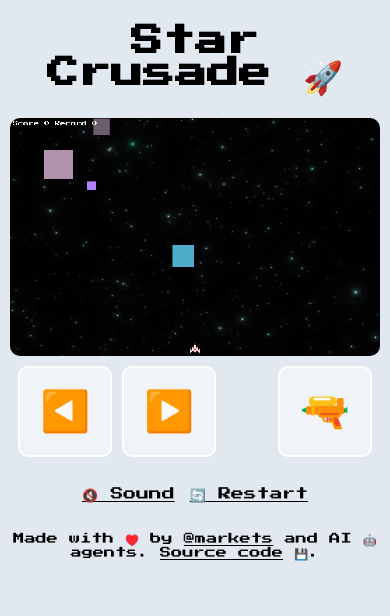
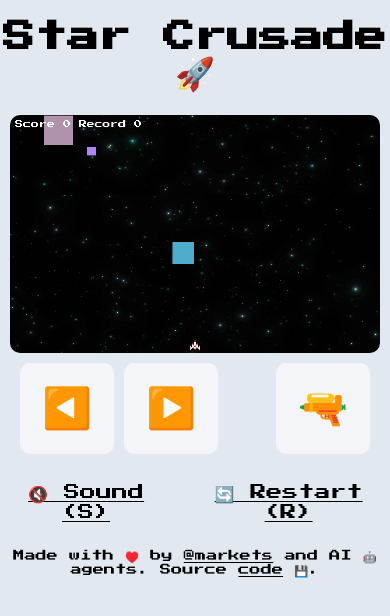
Before and after one commit to markets/star-crusade, a plain HTML site: page src/index.html in a window 390 px wide. Drawn offline with Linux system fonts and the light colour scheme.

Commit message:
more refactor

```diff
--- a/src/game.js
+++ b/src/game.js
@@ -146,6 +146,7 @@ function start() {
     if (event.key === "ArrowRight") Game.player.isMovingRight = true
     if (event.key === " ") Game.player.isShooting = true
     if (event.key === "s") updateSoundButton()
+    if (event.key === "r") restart()
 
     // Prevent scroll when pressing the spacebar
     if (event.key === " " && event.target == document.body) event.preventDefault()
@@ -215,11 +216,11 @@ function setupSecondaryControls() {
   // Restart button
   restartBtn.addEventListener('touchstart', (e) => {
     preventDefaults(e)
-    location.reload()
+    restart()
   })
   restartBtn.addEventListener('click', (e) => {
     preventDefaults(e)
-    location.reload()
+    restart()
   })
 }
 
@@ -279,19 +280,22 @@ function setupMobileControls() {
     preventDefaults(e)
     Game.player.isShooting = true
   })
+}
 
+function restart() {
+  location.reload()
 }
 
 function spawnEnemies() {
   Game.interval++
 
-  let maxEnemies = randomInt(2, Math.round(Game.interval / 5))
+  let maxEnemies = randomInt(2, Math.round(Game.interval / 10))
   let maxSpeed = maxEnemies + 1
   let maxSize = (maxSpeed + 10) * 10
 
   if (maxEnemies > 15) maxEnemies = 15
-  if (maxSpeed > 25) maxSpeed = 25
-  if (maxSize > 150) maxSize = 150
+  if (maxSpeed > 30) maxSpeed = 30
+  if (maxSize > 200) maxSize = 200
 
   generateEnemies(maxEnemies, { maxSpeed: maxSpeed, maxSize: maxSize })
 }
@@ -364,8 +368,8 @@ function render() {
   // Render score
   const maxScore = localStorage.getItem("gameScore") || 0
   Game.ctx.fillStyle = "white"
-  Game.ctx.font = `20px '${Game.font}'`
-  Game.ctx.fillText(`Score ${Game.score} Record ${maxScore}`, 10, 30)
+  Game.ctx.font = `30px '${Game.font}'`
+  Game.ctx.fillText(`Score ${Game.score} Record ${maxScore}`, 20, 50)
 
   // Notify new record achieved
   if (Game.score > maxScore && !Game.newMaxScore) {
@@ -379,25 +383,21 @@ function render() {
 
     Game.ctx.fillStyle = "white"
 
-    Game.ctx.font = `60px '${Game.font}'`
+    Game.ctx.font = `90px '${Game.font}'`
     const gameOverText = "GAME OVER"
     const gameOverMetrics = Game.ctx.measureText(gameOverText)
     const gameOverX = (Game.canvas.width - gameOverMetrics.width) / 2
     const gameOverY = Game.canvas.height / 2 - 20
     Game.ctx.fillText(gameOverText, gameOverX, gameOverY)
 
-    Game.ctx.font = `20px '${Game.font}'`
+    Game.ctx.font = `30px '${Game.font}'`
     const restartText = "Press R to restart"
     const restartMetrics = Game.ctx.measureText(restartText)
     const restartX = (Game.canvas.width - restartMetrics.width) / 2
-    const restartY = gameOverY + 60
+    const restartY = gameOverY + 90
     Game.ctx.fillText(restartText, restartX, restartY)
 
     if (Game.score > maxScore) localStorage.setItem("gameScore", Game.score)
-
-    document.addEventListener("keyup", (event) => {
-      if (event.key === "r") location.reload()
-    })
   }
 }
 
--- a/src/index.html
+++ b/src/index.html
@@ -29,15 +29,15 @@
 
   <div id="secondary-controls">
     <div class="control-item">
-      <a href="#" id="sound-btn"><span class="icon">🔈</span> Sound</a>
+      <a href="#" id="sound-btn"><span class="icon">🔈</span> Sound (S)</a>
     </div>
     <div class="control-item">
-      <a href="#" id="restart-btn"><span class="icon">🔄</span> Restart</a>
+      <a href="#" id="restart-btn"><span class="icon">🔄</span> Restart (R)</a>
     </div>
   </div>
 
   <div id="footer">
-    Made with ♥️ by <a href="https://github.com/markets">@markets</a> and AI 🤖 agents. <a href="https://github.com/markets/star-crusade" target="_blank">Source code</a> 💾.
+    Made with ♥️ by <a href="https://github.com/markets">@markets</a> and AI 🤖 agents. Source <a href="https://github.com/markets/star-crusade" target="_blank">code</a> 💾.
   </div>
 
   <script src="game.js"></script>
--- a/src/styles.css
+++ b/src/styles.css
@@ -1,6 +1,5 @@
 body {
   background-color: #e2e8f0;
-  padding: 1em;
   font-family: 'Press Start 2P';
   font-size: 1.2em;
   text-align: center;
@@ -12,8 +11,15 @@ a {
   color: black;
 }
 
-small {
-  font-size: 12px;
+button {
+  background-color: rgba(255, 255, 255, 0.6);
+  border-color: transparent;
+  border-radius: 10px;
+  font-size: 40px;
+  padding: 20px;
+  min-width: 70px;
+  min-height: 70px;
+  display: flex;
 }
 
 #canvas-container {
@@ -34,18 +40,15 @@ canvas {
 #mobile-controls {
   display: none;
   justify-content: space-between;
-  align-items: flex-end;
   width: 100%;
   max-width: 1400px;
-  margin: 10px auto 0;
-  padding: 0 15px;
-  position: relative;
+  margin: 10px auto;
+  padding: 0 20px;
   box-sizing: border-box;
 }
 
 #secondary-controls {
   margin-top: 30px;
-  font-size: 0.8em;
   display: flex;
   gap: 15px;
   justify-content: center;
@@ -74,17 +77,7 @@ canvas {
 
 @media (max-width: 768px) {
   body {
-    padding: 0.2em;
     font-size: 1em;
-  }
-
-  canvas {
-    max-width: 95vw;
-    max-height: 92vh;
-  }
-
-  #canvas-container {
-    margin-top: 5px;
   }
 
   #mobile-controls {
@@ -94,21 +87,4 @@ canvas {
   #controls-text {
     display: none;
   }
-
-  button {
-    background-color: rgba(255, 255, 255, 0.5);
-    border: 2px solid white;
-    border-radius: 10px;
-    font-size: 40px;
-    padding: 20px;
-    min-width: 70px;
-    min-height: 70px;
-    display: flex;
-    align-items: center;
-    justify-content: center;
-  }
-
-  #secondary-controls {
-    gap: 15px;
-  }
 }
```
